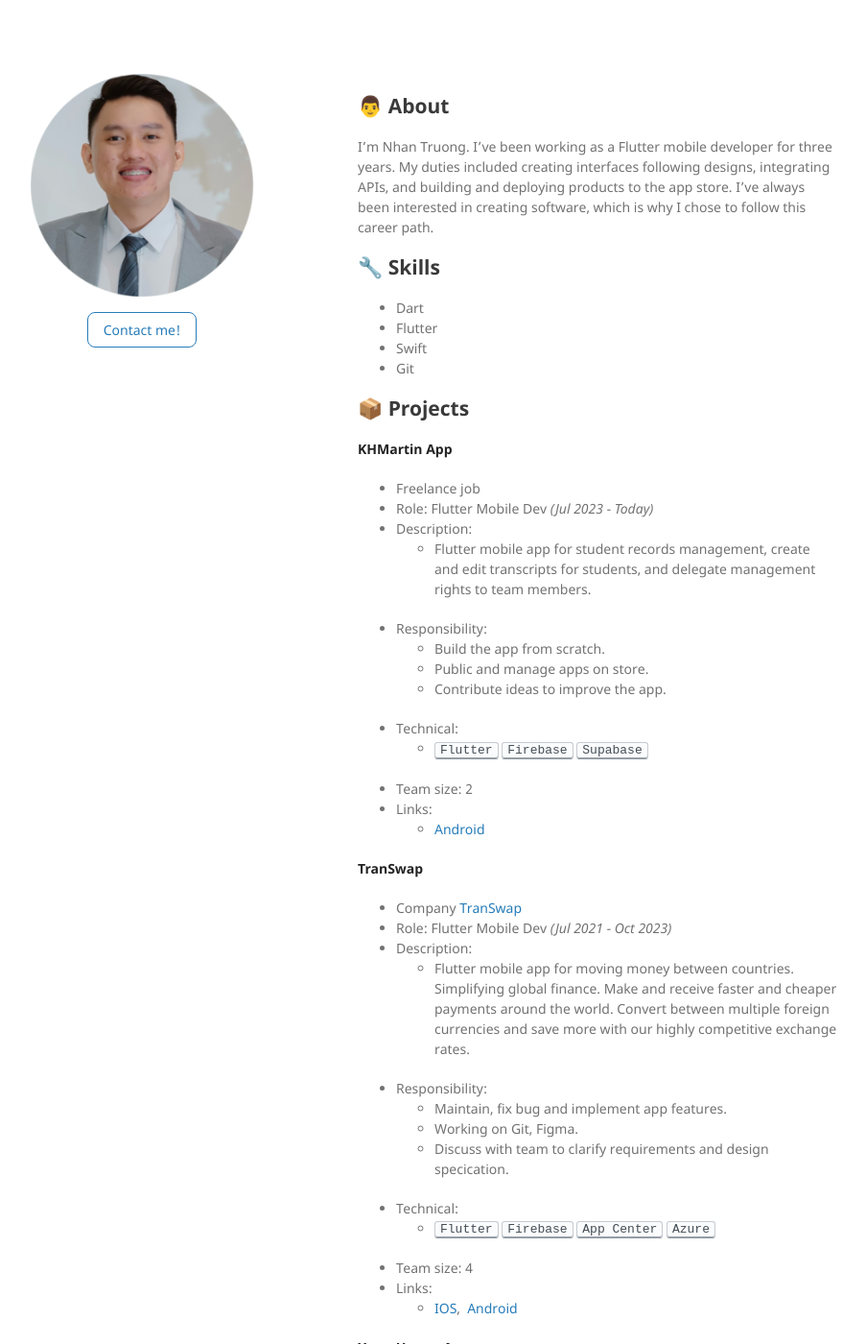
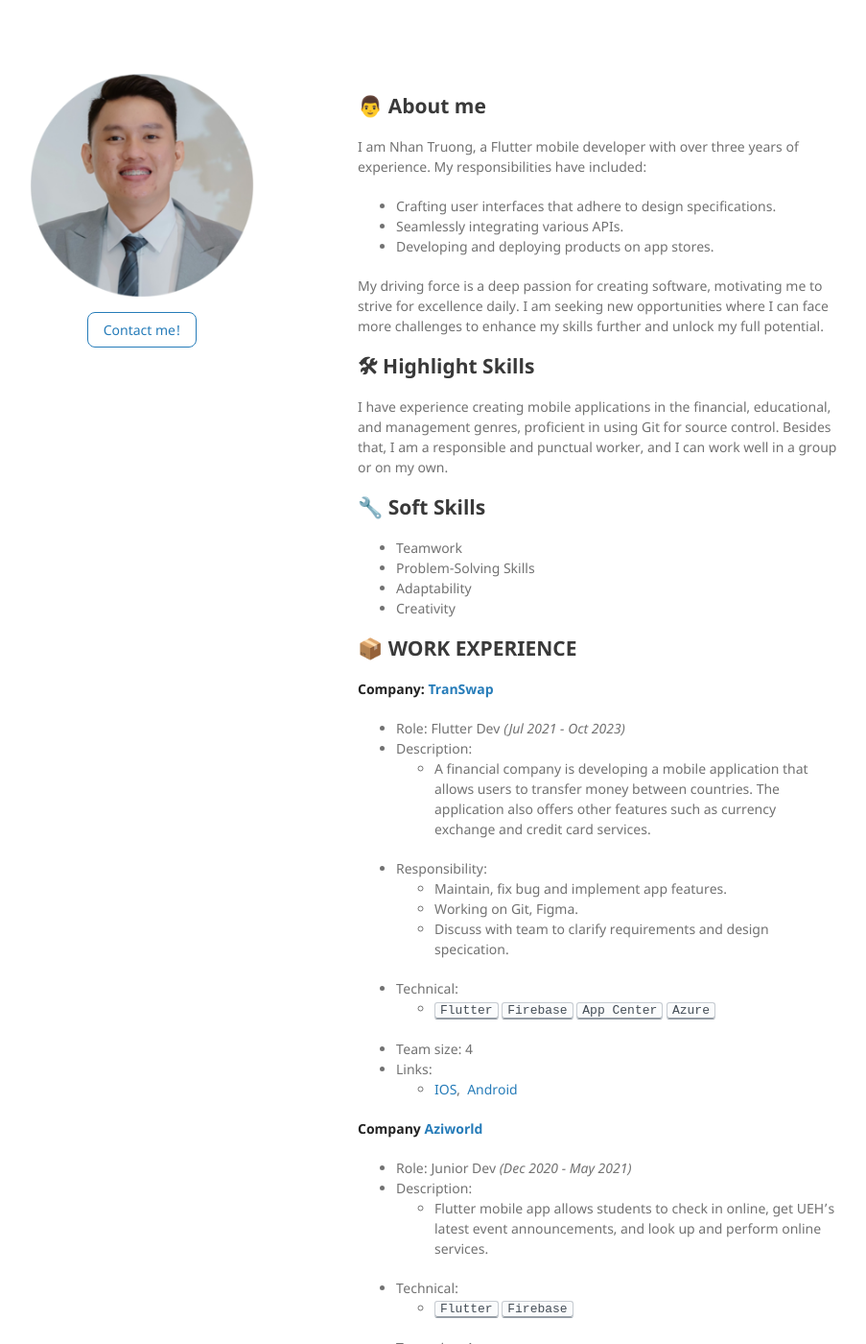
Before and after one commit to nhantruong1298/nhantruong1298.github.io, a Jekyll site: the page built from index.md, in a window 1280 px wide and 1400 px high. Shown: the whole window at 96% size, without its empty margins (197-1100 px from the left). Built offline with Jekyll 4.4.1, drawn with Linux system fonts in a browser that asks for light colours; some of the changed text lies outside the part shown.

Commit message:
update info

```diff
--- a/index.md
+++ b/index.md
@@ -4,23 +4,56 @@ layout: default
 
 <br>
 
-## 👨 About
+## 👨 About me
 
-I'm Nhan Truong. I've been working as a Flutter mobile developer for three years. My duties included creating interfaces following designs, integrating APIs, and building and deploying products to the app store. I've always been interested in creating software, which is why I chose to follow this career path.
+I am Nhan Truong, a Flutter mobile developer with over three years of experience. My responsibilities have included:
+- Crafting user interfaces that adhere to design specifications.
+- Seamlessly integrating various APIs.
+- Developing and deploying products on app stores.
 
-## 🔧 Skills
+My driving force is a deep passion for creating software, motivating me to strive for excellence daily. I am seeking new opportunities where I can face more challenges to enhance my skills further and unlock my full potential.
 
-- Dart
-- Flutter
-- Swift
-- Git
+## 🛠 Highlight Skills
 
-## 📦 Projects
+I have experience creating mobile applications in the financial, educational, and management genres, proficient in using Git for source control. Besides that, I am a responsible and punctual worker, and I can work well in a group or on my own.
 
-**KHMartin App** <br>
+## 🔧 Soft Skills
 
-- Freelance job
-- Role: Flutter Mobile Dev _(Jul 2023 - Today)_
+- Teamwork
+- Problem-Solving Skills
+- Adaptability
+- Creativity
+
+## 📦 WORK EXPERIENCE
+
+**Company: [TranSwap](https://www.transwap.com/)** <br>
+- Role: Flutter Dev _(Jul 2021 - Oct 2023)_
+- Description:
+  - A financial company is developing a mobile application that allows users to transfer money between countries. The application also offers other features such as currency exchange and credit card services.
+- Responsibility:
+  - Maintain, fix bug and implement app features.
+  - Working on Git, Figma.
+  - Discuss with team to clarify requirements and design specication.
+- Technical:
+  - <kbd>Flutter</kbd> <kbd>Firebase</kbd> <kbd>App Center</kbd> <kbd>Azure</kbd>
+- Team size: 4
+- Links: <br>
+  - [IOS](https://apps.apple.com/app/id1564013302),&nbsp;
+    [Android](https://play.google.com/store/apps/details?id=com.transwap.luna)
+
+**Company [Aziworld](http://aziworld.com/)** <br>
+- Role: Junior Dev _(Dec 2020 - May 2021)_
+- Description:
+  - Flutter mobile app allows students to check in online, get UEH's latest event announcements, and look up and perform online services.
+- Technical:
+  - <kbd>Flutter</kbd> <kbd>Firebase</kbd>
+- Team size: 4
+- Links: <br>
+  - [Android](https://play.google.com/store/apps/details?id=vn.edu.ueh.student&hl=vi&gl=US),&nbsp;
+    [IOS](https://apps.apple.com/us/app/ueh-student/id1560073124)
+
+**Freelance job - KH Martin App** <br>
+- Role: Flutter Dev _(Jul 2023 - Today)_
 - Description:
   - Flutter mobile app for student records management, create and edit transcripts for students, and delegate management rights to team members.
 - Responsibility:
@@ -33,24 +66,9 @@ I'm Nhan Truong. I've been working as a Flutter mobile developer for three years
 - Links: <br>
   - [Android](https://play.google.com/store/apps/details?id=com.martin_charity_community)
 
-**TranSwap** <br>
 
-- Company [TranSwap](https://www.transwap.com/)
-- Role: Flutter Mobile Dev _(Jul 2021 - Oct 2023)_
-- Description:
-  - Flutter mobile app for moving money between countries. Simplifying global finance. Make and receive faster and cheaper payments around the world. Convert between multiple foreign currencies and save more with our highly competitive exchange rates.
-- Responsibility:
-  - Maintain, fix bug and implement app features.
-  - Working on Git, Figma.
-  - Discuss with team to clarify requirements and design specication.
-- Technical:
-  - <kbd>Flutter</kbd> <kbd>Firebase</kbd> <kbd>App Center</kbd> <kbd>Azure</kbd>
-- Team size: 4
-- Links: <br>
-  - [IOS](https://apps.apple.com/app/id1564013302),&nbsp;
-    [Android](https://play.google.com/store/apps/details?id=com.transwap.luna)
 
-**Xuan Hoang App** <br>
+**Freelance job-Xuan Hoang App** <br>
 
 - Freelance job
 - Role: Flutter Mobile Dev _(Sep 2022 - Oct 2022)_
@@ -62,19 +80,6 @@ I'm Nhan Truong. I've been working as a Flutter mobile developer for three years
 - Technical:
   - <kbd>Flutter</kbd>
 - Team size: 2
-
-**UEH Student** <br>
-
-- Company [Aziworld](http://aziworld.com/)
-- Role: Junior Flutter Mobile Dev _(Dec 2020 - May 2021)_
-- Description:
-  - Flutter mobile app allows students to check in online, get UEH's latest event announcements, and look up and perform online services.
-- Technical:
-  - <kbd>Flutter</kbd> <kbd>Firebase</kbd>
-- Team size: 4
-- Links: <br>
-  - [Android](https://play.google.com/store/apps/details?id=vn.edu.ueh.student&hl=vi&gl=US),&nbsp;
-    [IOS](https://apps.apple.com/us/app/ueh-student/id1560073124)
 
 ## 📌 Volunteering
 
```
